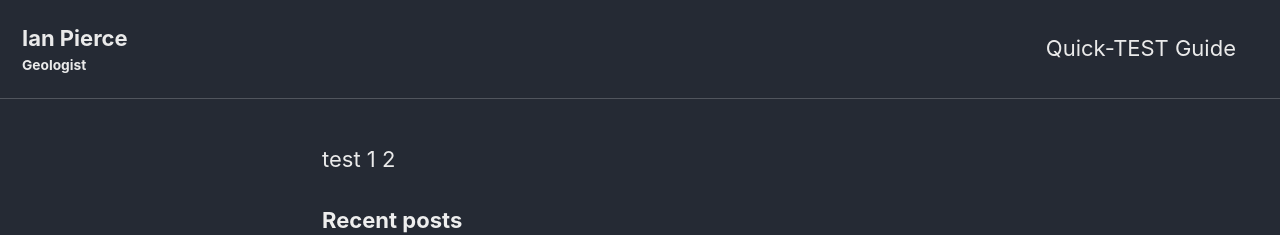
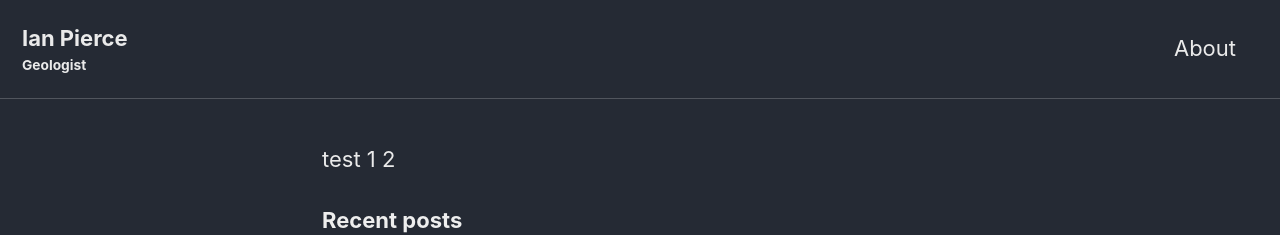
Before and after one commit to Neotectonic/Neotectonic.github.io, a Jekyll site: the page built from docs/index.md, in a window 1280 px wide. Shown: the top 235 px of the page. Built offline with Jekyll 4.4.1, drawn with Linux system fonts in a browser that asks for light colours; cached includes are drawn as plain includes.

Commit message:
Update navigation.yml

```diff
--- a/docs/_data/navigation.yml
+++ b/docs/_data/navigation.yml
@@ -1,7 +1,7 @@
 # main links
 main:
-  - title: "Quick-TEST  Guide"
-    url: https://mmistakes.github.io/minimal-mistakes/docs/quick-start-guide/
+  - title: "About"
+    url: /about/
   # - title: "About"
   #   url: https://mmistakes.github.io/minimal-mistakes/about/
   # - title: "Sample Posts"
```
